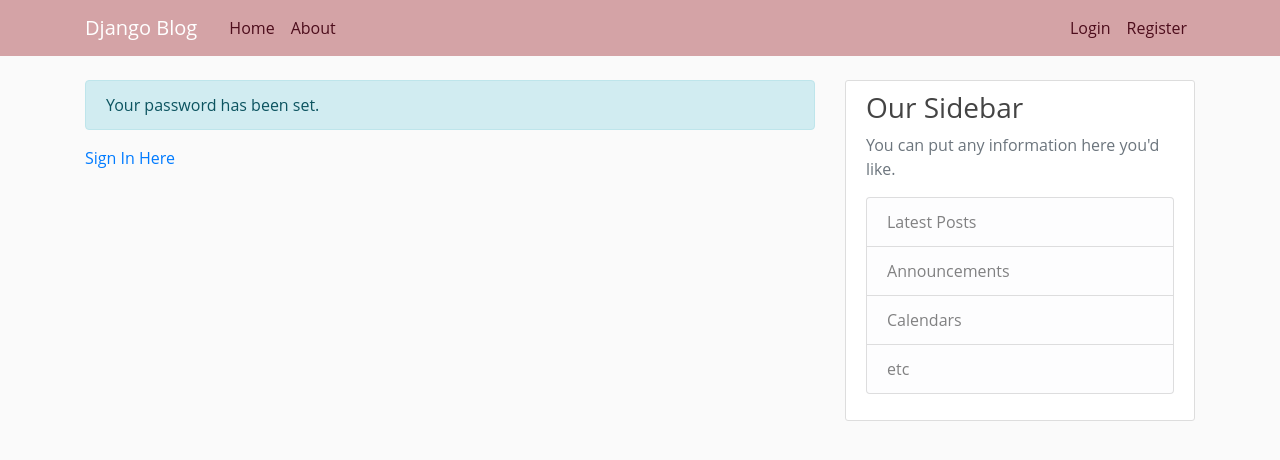
After one commit to EgleSer/shiterecipes-blog, a Django app: page /password-reset-complete/ in a window 1280 px wide. The commit adds this page. Shown: the top 460 px of the page. Run offline with Django 3.2, Linux system fonts and the light colour scheme; some libraries are stand-ins or nearby versions.

Commit message:
Changing colors in static

```diff
--- a/django_project/blog/static/blog/main.css
+++ b/django_project/blog/static/blog/main.css
@@ -2,10 +2,12 @@ body {
   background: #fafafa;
   color: #333333;
   margin-top: 5rem;
+  font-family: 'Open Sans', sans-serif;
 }
 
 h1, h2, h3, h4, h5, h6 {
   color: #444444;
+  font-family: 'Open Sans', sans-serif;
 }
 
 ul {
@@ -13,19 +15,22 @@ ul {
 }
 
 .bg-steel {
-  background-color: #330916;
+  background-color: #d4a3a6;
 }
 
 .site-header .navbar-nav .nav-link {
-  color: #5f788a;
+  color: #4d0d1c;
+  font-family: 'Open Sans', sans-serif;
 }
 
 .site-header .navbar-nav .nav-link:hover {
-  color: #ffffff;
+  color: #046b8a;
+  font-family: 'Open Sans', sans-serif;
 }
 
 .site-header .navbar-nav .nav-link.active {
   font-weight: 500;
+  font-family: 'Open Sans', sans-serif;
 }
 
 .content-section {
@@ -34,19 +39,23 @@ ul {
   border: 1px solid #dddddd;
   border-radius: 3px;
   margin-bottom: 20px;
+  font-family: 'Open Sans', sans-serif;
 }
 
 .article-title {
   color: #444444;
+  font-family: 'Open Sans', sans-serif;
 }
 
 a.article-title:hover {
-  color: #428bca;
+  color: #d4a3a6;
   text-decoration: none;
+  font-family: 'Open Sans', sans-serif;
 }
 
 .article-content {
   white-space: pre-line;
+  font-family: 'Open Sans', sans-serif;
 }
 
 .article-img {
@@ -64,6 +73,7 @@ a.article-title:hover {
 .article-metadata a:hover {
   color: #333;
   text-decoration: none;
+  font-family: 'Open Sans', sans-serif;
 }
 
 .article-svg {
@@ -81,4 +91,5 @@ a.article-title:hover {
 
 .account-heading {
   font-size: 2.5rem;
+  font-family: 'Open Sans', sans-serif;
 }
--- a/django_project/django_project/urls.py
+++ b/django_project/django_project/urls.py
@@ -37,6 +37,9 @@ urlpatterns = [
     path('password-reset-confirm/<uidb64>/<token>/',
         auth_views.PasswordResetConfirmView.as_view(template_name='users/password_reset_confirm.html'),
         name='password_reset_confirm'),
+    path('password-reset-complete/',
+        auth_views.PasswordResetCompleteView.as_view(template_name='users/password_reset_complete.html'),
+        name='password_reset_complete'),
     path('', include('blog.urls')),
 ]
 
--- /dev/null
+++ b/django_project/users/templates/users/password_reset_complete.html
@@ -0,0 +1,7 @@
+{% extends "blog/base.html" %}
+{% block content %}
+    <div class="alert alert-info">
+        Your password has been set.
+    </div>
+    <a href="{% url 'login' %}">Sign In Here</a>
+{% endblock content %}
```
Also changed, not shown: django_project/django_project/settings.py (+9 -0 lines), django_project/db.sqlite3, 1 other file.
